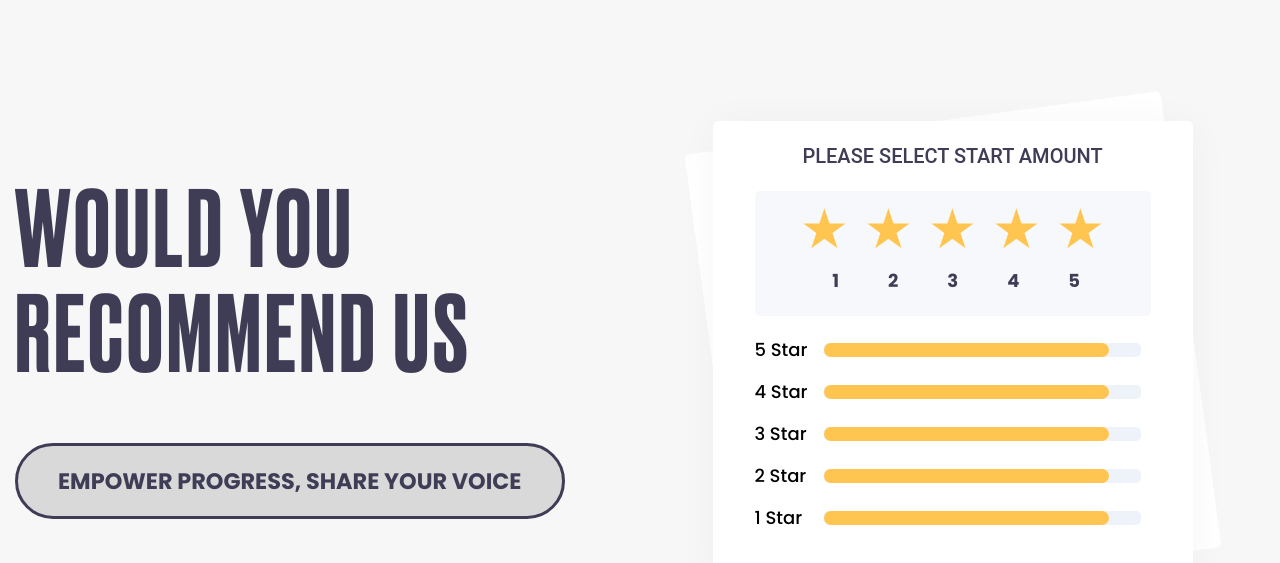
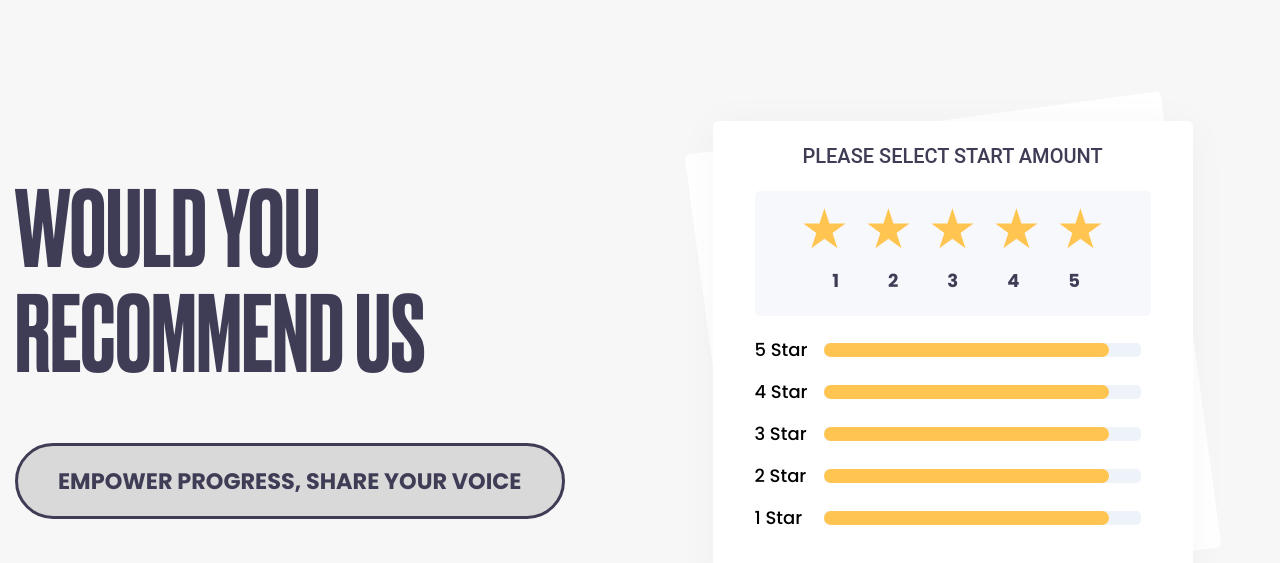
Before and after one commit to shamsadanam/curly-doodle-poup-redirect, a plain HTML site: page index.html in a window 1280 px wide. Shown: the part 99-662 px from the top of the page. Drawn offline with Linux system fonts and the light colour scheme.

Commit message:
Remove Latter Spacing

```diff
--- a/assets/css/style.css
+++ b/assets/css/style.css
@@ -154,7 +154,6 @@ nav .logo img{
     font-weight: 500;
     line-height: 100%;
     text-transform: uppercase;
-    letter-spacing: 0.3vw;
 }
 
 .animateHeading{
```
